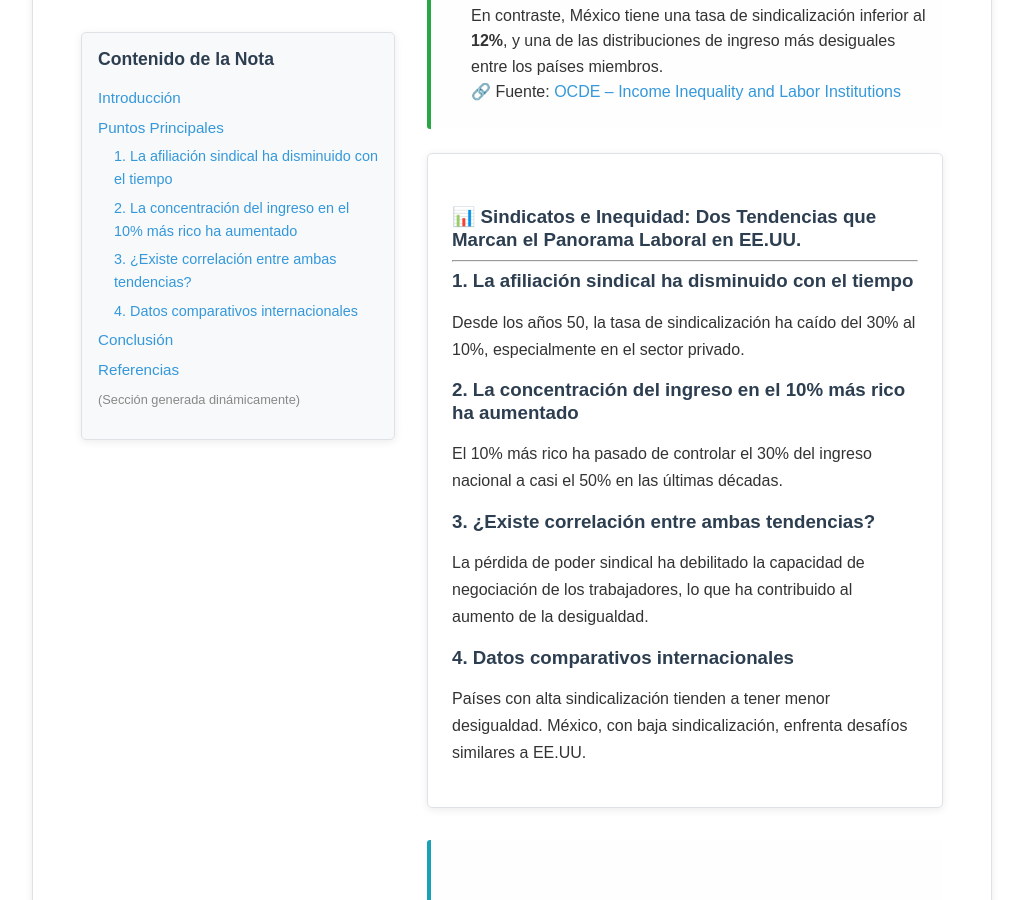
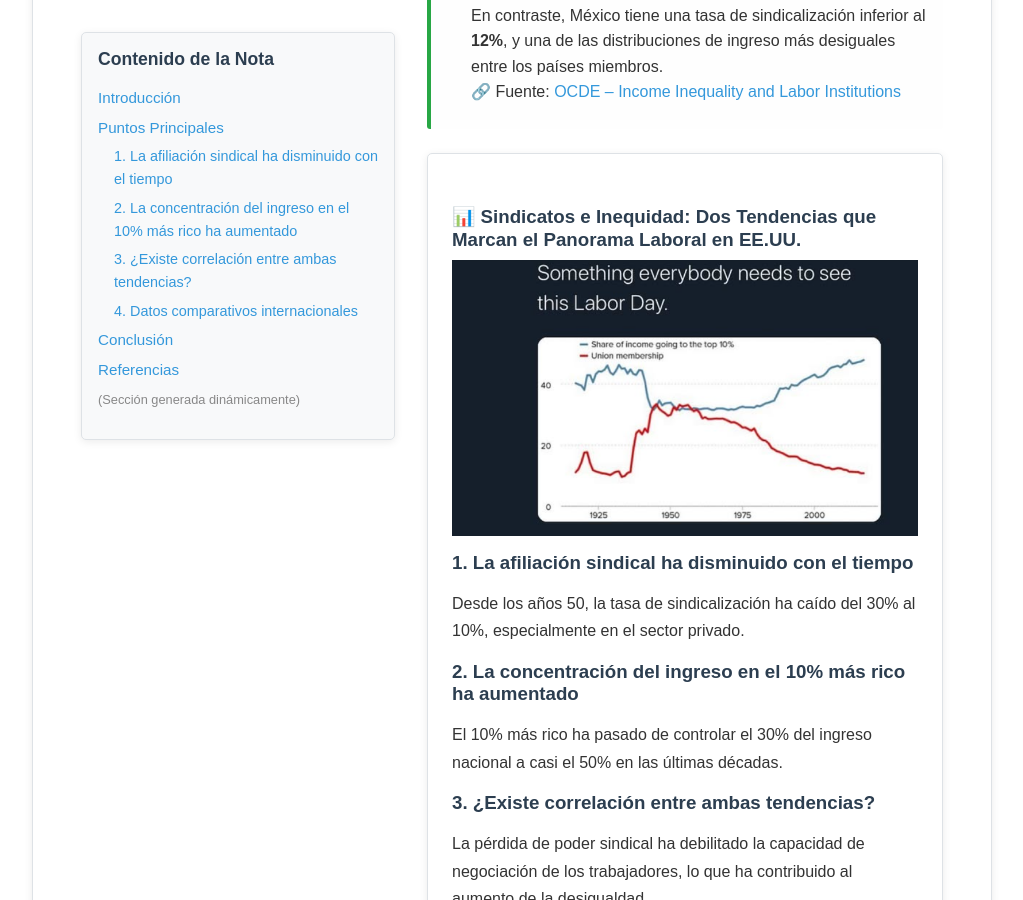
Before and after one commit to ArnulfoPerez/impacto_ai, a Jekyll site: the page built from _notes/sindicatos-inequidad-eeuu.md, in a window 1280 px wide and 900 px high, scrolled down 1950 px. Shown: the whole window, without its empty margins (128-1151 px from the left). Built offline with Jekyll 4.4.1, drawn with Linux system fonts in a browser that asks for light colours.

Commit message:
Fix image tag formatting in sindicatos-inequidad.md

```diff
--- a/_notes/sindicatos-inequidad-eeuu.md
+++ b/_notes/sindicatos-inequidad-eeuu.md
@@ -59,7 +59,7 @@ tags:
 
 # 📊 Sindicatos e Inequidad: Dos Tendencias que Marcan el Panorama Laboral en EE.UU.
 
-
+<img src="{{ '/assets/images/' | relative_url }}Screenshot 2025-10-02 101232.png" alt="Tendencia de salarios" />
 ---
 
 ### 1. La afiliación sindical ha disminuido con el tiempo
```
